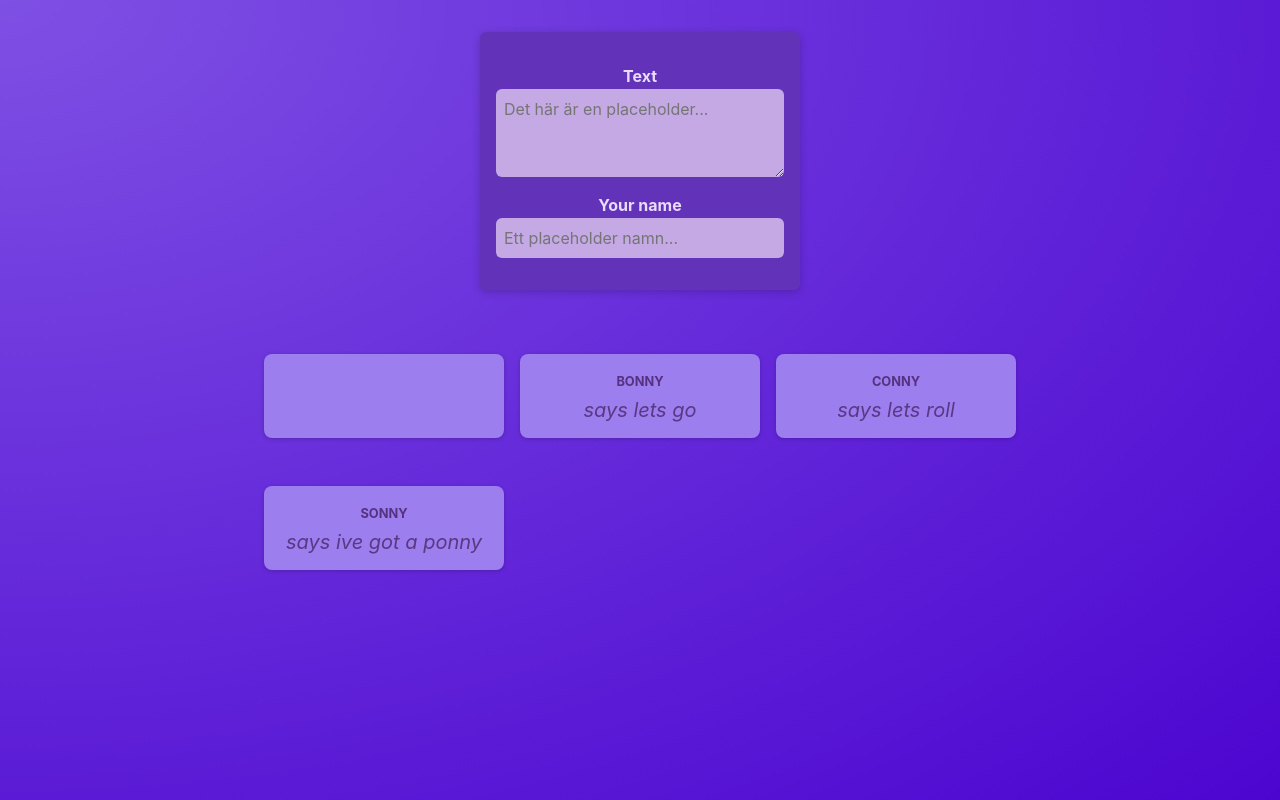
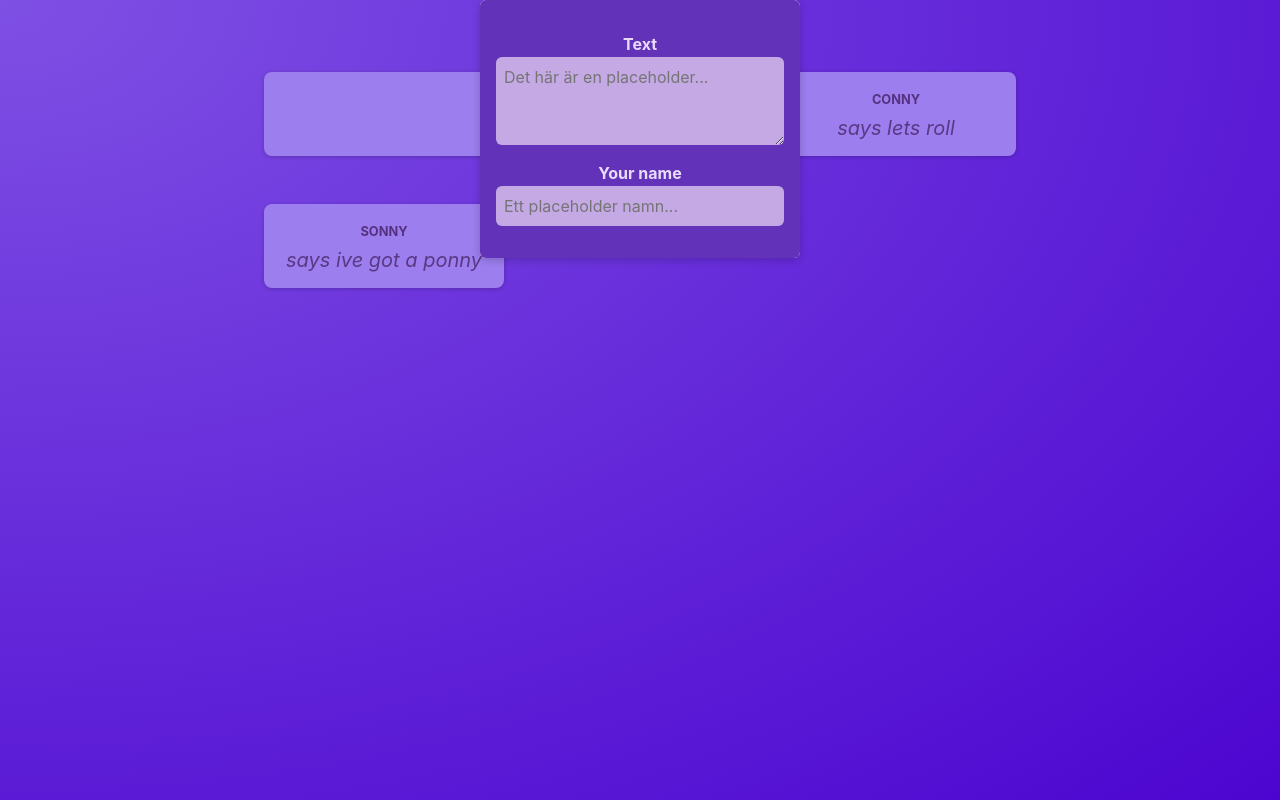
Before and after one commit to johanaller/next-js-react, a React (Vite) app: page / in a window 1280 px wide. Built offline with nearby package versions, Linux system fonts and the light colour scheme.

Commit message:
beginning on modal-

```diff
--- a/src/App.jsx
+++ b/src/App.jsx
@@ -1,9 +1,9 @@
-import PostList from "./components/PostList";
+import PostList from "./components/PostList/PostList";
 
 function App() {
   return (
     <main>
-      <PostList/>
+      <PostList />
     </main>
   )
 }
--- /dev/null
+++ b/src/components/Modal/Modal.jsx
@@ -0,0 +1,14 @@
+import styles from "./Modal.module.css"
+
+function Modal({ children }) {
+    return (
+        <>
+            <div className={styles.backdop}>
+                <dialog open className={styles.modal}>{children}</dialog>
+                Hello from modal
+            </div>
+        </>
+    )
+}
+
+export default Modal
--- /dev/null
+++ b/src/components/Modal/Modal.module.css
@@ -0,0 +1,18 @@
+.backdrop {
+    position: fixed;
+    top: 0;
+    left: 0;
+    width: 100%;
+    height: 100vh;
+    background-color: rgba(0, 0, 0, 0.6);
+    z-index: 1;
+  }
+
+  .modal {
+    border: none;
+    border-radius: 6px;
+    box-shadow: 0 2px 8px rgba(0, 0, 0, 0.2);
+    padding: 0;
+    overflow: hidden;
+    z-index: 1;
+  }
--- a/src/components/NewPost.jsx
+++ b/src/components/NewPost/NewPost.jsx
@@ -1,6 +1,6 @@
 import styles from "./NewPost.module.css"
 
-function NewPost({ changeBodyHandler, changeAuthorHandler }) {
+function NewPost({ changeBodyHandler, changeAuthorHandler}) {
     return (
         <form className={styles.form}>
             <p>
--- a/src/components/NewPost.module.css
+++ b/src/components/NewPost/NewPost.module.css
@@ -2,9 +2,6 @@
     background-color: #6233b9;
     padding: 1rem;
     width: 20rem;
-    margin: 2rem auto;
-    border-radius: 6px;
-    box-shadow: 0 2px 8px rgba(0, 0, 0, 0.2);
   }
 
   .form label {
--- a/src/components/PostList.jsx
+++ b/src/components/PostList/PostList.jsx
@@ -1,7 +1,8 @@
-import NewPost from "./NewPost";
-import Post from "./Post";
+import NewPost from "../NewPost/NewPost";
+import Post from "../Post/Post";
 import styles from "./PostList.module.css"
 import { useState } from "react";
+import Modal from "../Modal/Modal";
 
 function PostList() {
     const [bodyText, setBodyText] = useState("");
@@ -16,13 +17,15 @@ function PostList() {
 
     return (
         <>
-            <NewPost {...{ changeAuthorHandler, changeBodyHandler }} />
+            <Modal>
+                <NewPost  onAuthorChange={changeAuthorHandler} onBodyChange={changeBodyHandler} />
+            </Modal>
             <ul className={styles.posts}>
                 <Post author={authorName} body={bodyText} />
                 <Post author="bonny" body="says lets go" />
                 <Post author="conny" body="says lets roll" />
                 <Post author="sonny" body="says ive got a ponny" />
-            </ul>
+            </ul >
         </>
     )
 }
```
Also changed, not shown: src/components/Post/Post.jsx (renamed from src/components/Post.jsx), src/components/Post/Post.module.css (renamed from src/components/Post.module.css), src/components/PostList/PostList.module.css (renamed from src/components/PostList.module.css).
